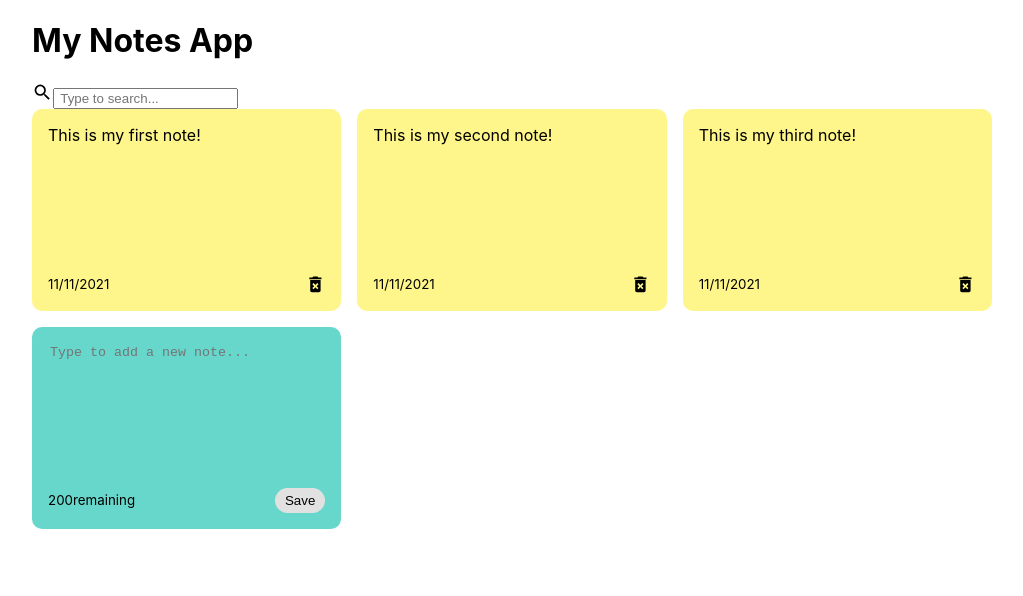
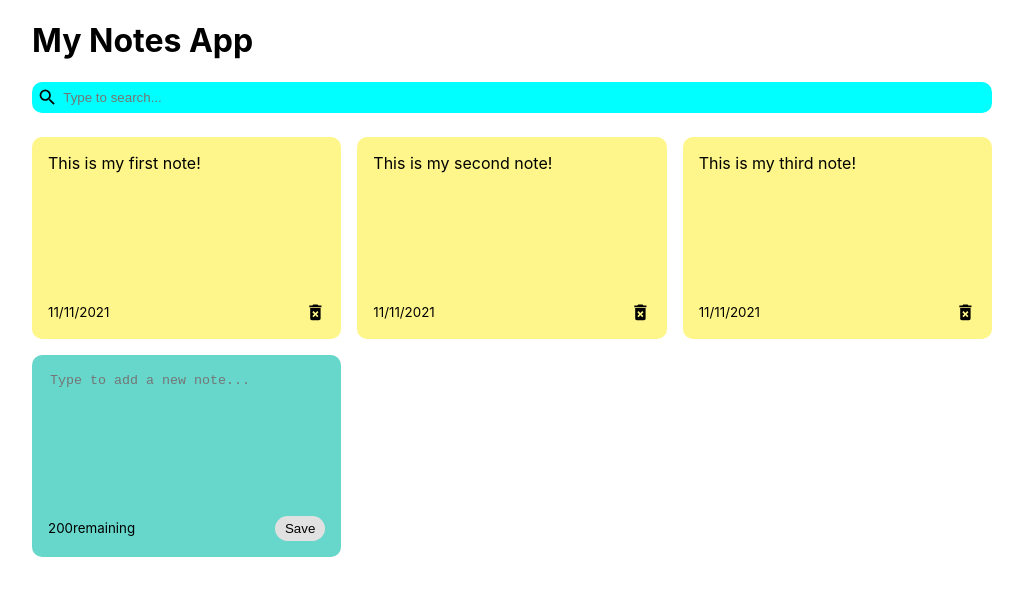
Before and after one commit to fatihece/note-app-react, a React (Create React App) app: page / in a window 1280 px wide. Shown: the top 596 px of the page, without its empty margins (128-1151 px from the left). Built offline with nearby package versions, Linux system fonts and the light colour scheme.

Commit message:
css modified

```diff
--- a/src/index.css
+++ b/src/index.css
@@ -74,5 +74,18 @@ cursor: pointer;
 
 .delete-icon{
   cursor: pointer;
+}
 
+.search{
+  display: flex;
+  align-items: center;
+  background-color: aqua;
+  border-radius: 10px;
+  padding: 5px;
+  margin-bottom: 1.5rem;
 }
+
+.search input{
+  border: none;
+  background-color:aqua ;
+}
```
